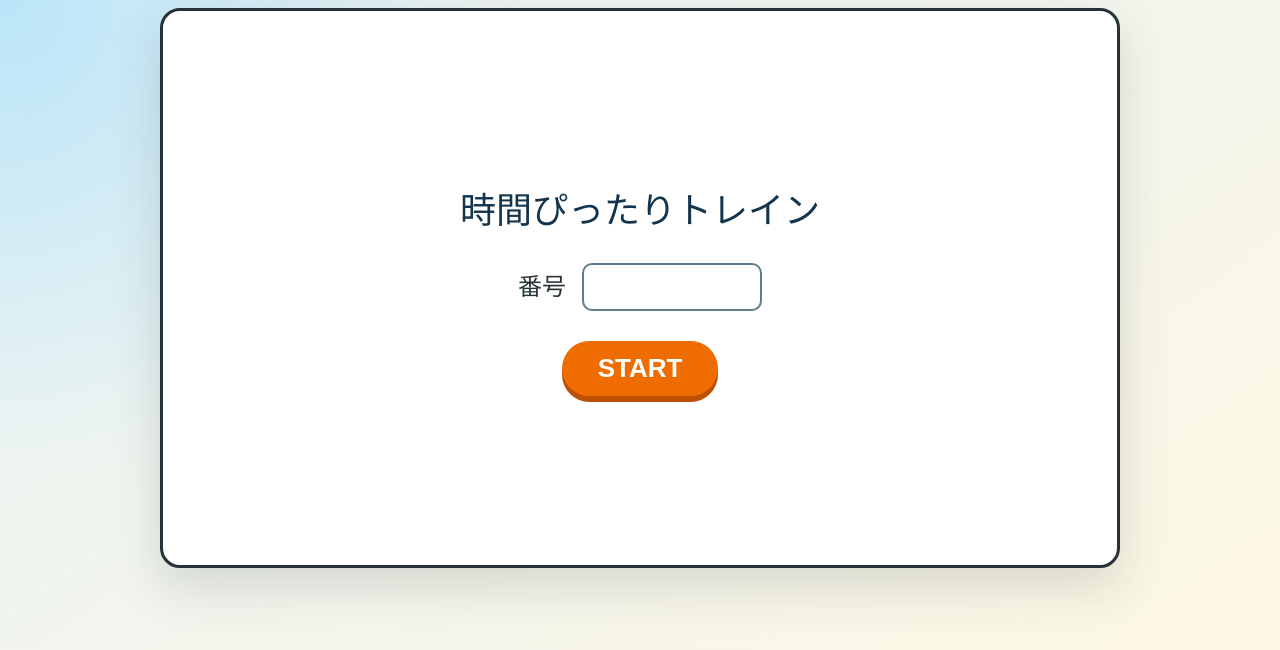
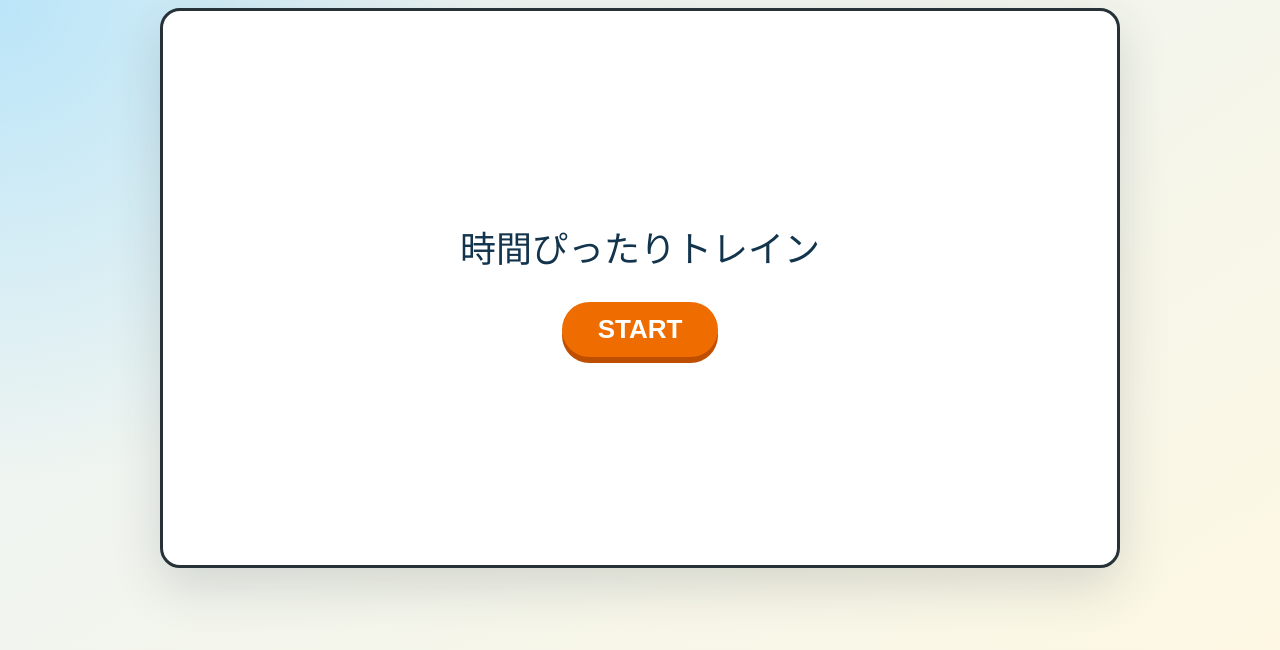
Before and after one commit to TsurutaProject/Train_Proto-Type, a React (Vite) app: page / in a window 1280 px wide. Shown: the top 650 px of the page. Built offline with nearby package versions, Linux system fonts and the light colour scheme.

Commit message:
fix: Title simplify switch remarks

```diff
--- a/src/App.css
+++ b/src/App.css
@@ -35,22 +35,6 @@
 .screen h1 {
   margin: 0;
   color: #12344d;
-}
-
-.player-label {
-  font-size: 24px;
-  font-weight: 700;
-}
-
-.player-input {
-  width: 180px;
-  min-height: 48px;
-  margin-left: 16px;
-  padding: 6px 12px;
-  border: 2px solid #607d8b;
-  border-radius: 10px;
-  font-size: 24px;
-  text-align: center;
 }
 
 .main-button,
@@ -1328,7 +1312,7 @@
 .rail-info {
   width: min(100%, 680px);
   display: grid;
-  grid-template-columns: repeat(5, minmax(0, 1fr));
+  grid-template-columns: repeat(auto-fit, minmax(104px, 1fr));
   gap: 5px;
   margin: 8px auto 10px;
   padding: 6px;
--- a/src/App.jsx
+++ b/src/App.jsx
@@ -2230,11 +2230,6 @@ function App() {
         <div className="screen title-screen">
           <h1>時間ぴったりトレイン</h1>
 
-          <label className="player-label">
-            番号
-            <input type="text" className="player-input" />
-          </label>
-
           <button className="main-button" onClick={() => setScreen('stageSelect')}>
             START
           </button>
@@ -2604,6 +2599,12 @@ function App() {
               <img src={tunnelEntranceRailLeftImage} alt="" aria-hidden="true" />
               <span>中継地点</span>
             </span>
+            {currentStage.turnaroundPoints?.length > 0 && (
+              <span className="rail-info-item">
+                <img src={leverImage} alt="" aria-hidden="true" />
+                <span>折り返し地点</span>
+              </span>
+            )}
             <span className="rail-info-item">
               <img src={straightRailImage} alt="" aria-hidden="true" />
               <span>配置 {placedRails.length}マス</span>
```
